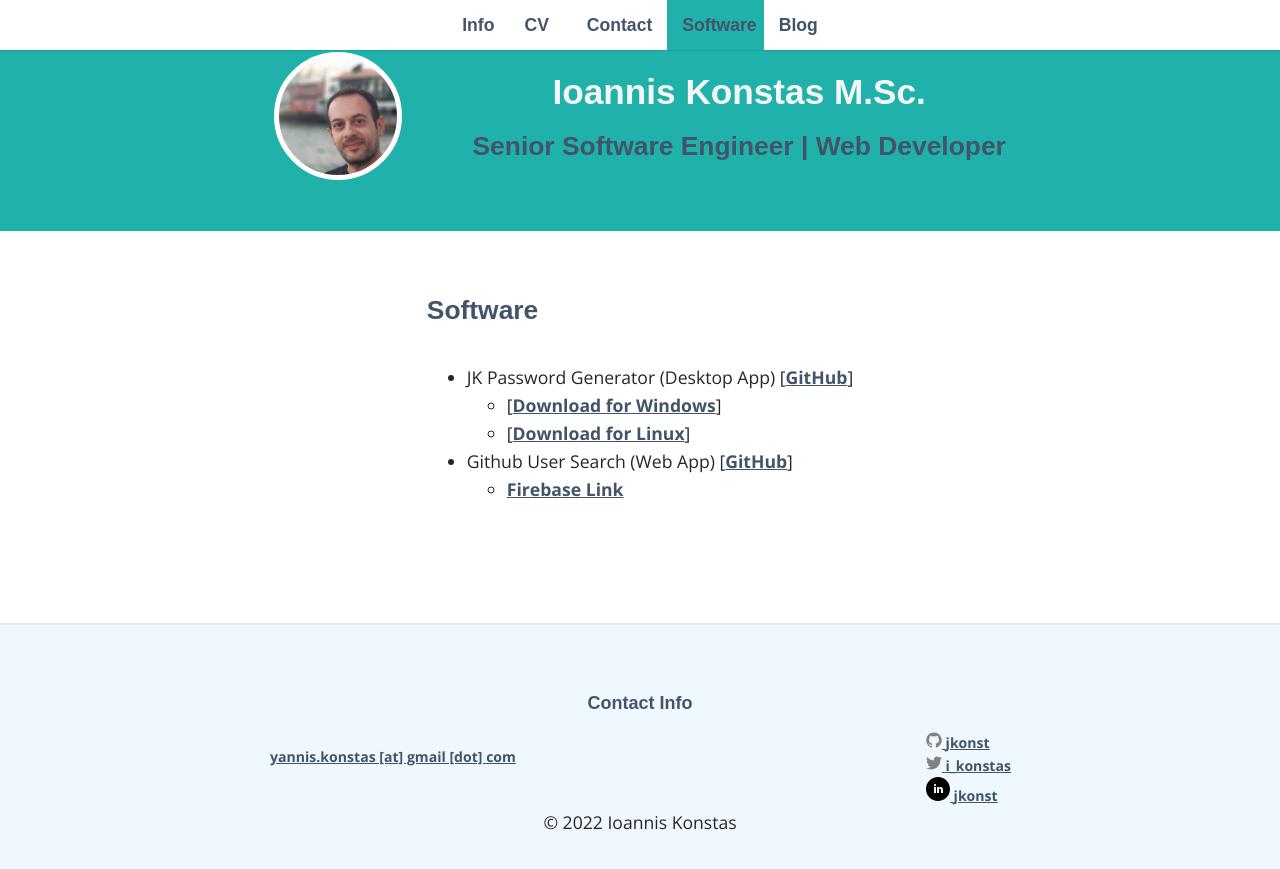
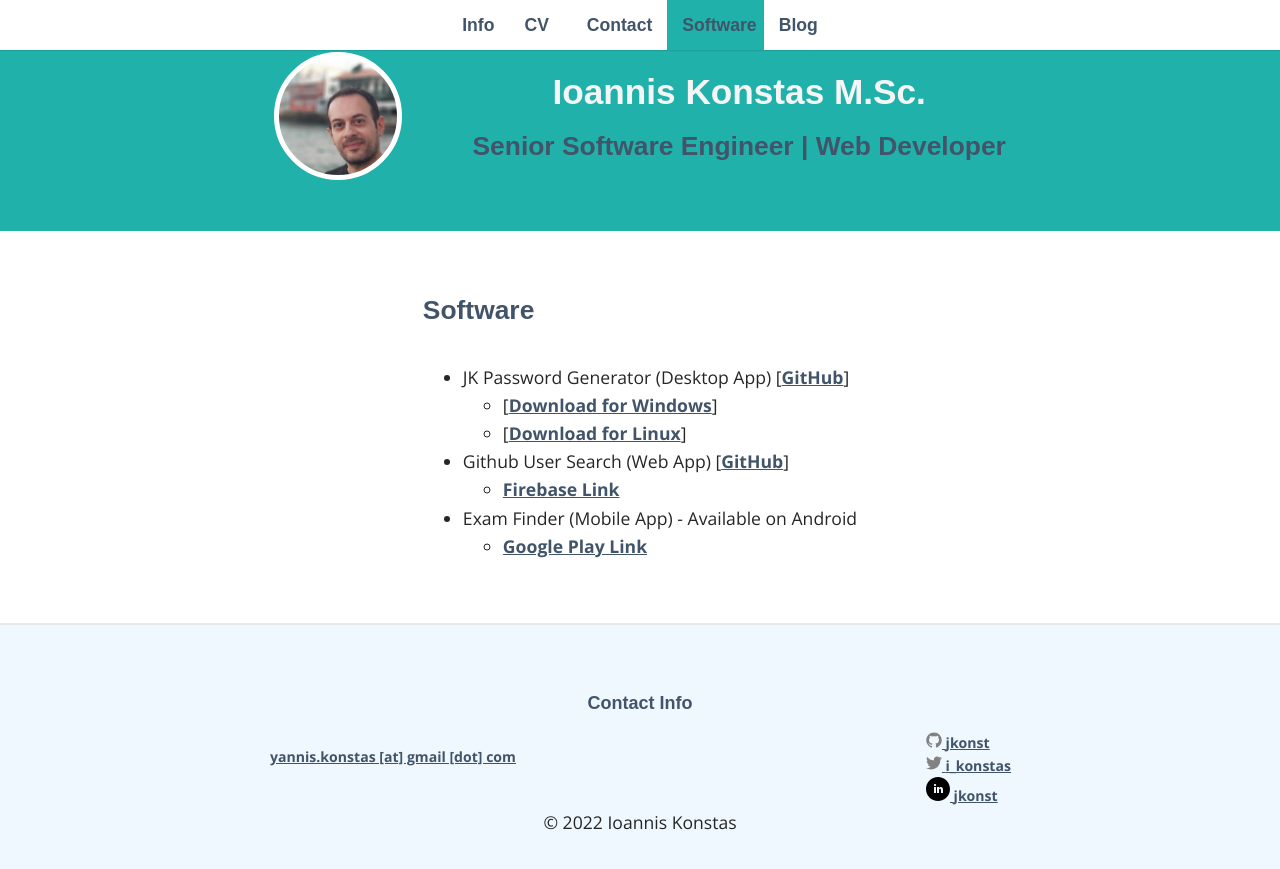
Before and after one commit to jkonst/jkonst.github.io, a Jekyll site: the page built from _pages/04_software.md, in a window 1280 px wide. Shown: the top 869 px of the page. Built offline with Jekyll 4.4.1, drawn with Linux system fonts in a browser that asks for light colours; some web fonts are replaced.

Commit message:
update cv & software sections

```diff
--- a/_pages/04_software.md
+++ b/_pages/04_software.md
@@ -19,5 +19,13 @@ permalink: /software/
         </li>
     </ul>
 </li>
+
+<li>Exam Finder (Mobile App) - Available on Android
+    <ul class="download-links">
+        <li>
+            <a href="https://play.google.com/store/apps/details?id=en.exam.finder">Google Play Link</a>
+        </li>
+    </ul>
+</li>
 </ul>
 </div>
```
Also changed, not shown: _includes/cv/summary.html (+4 -5 lines).
